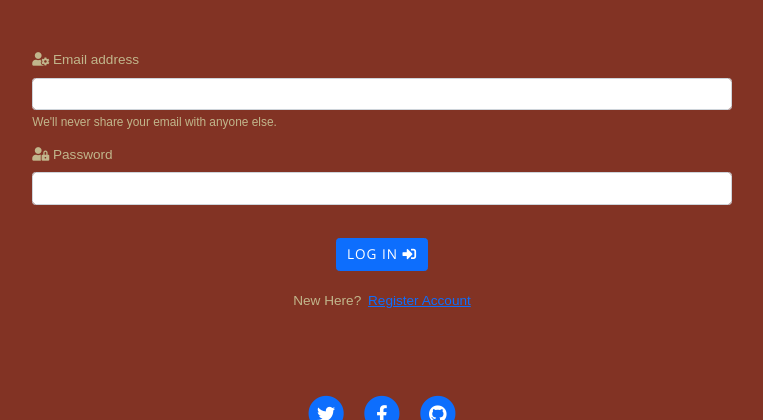
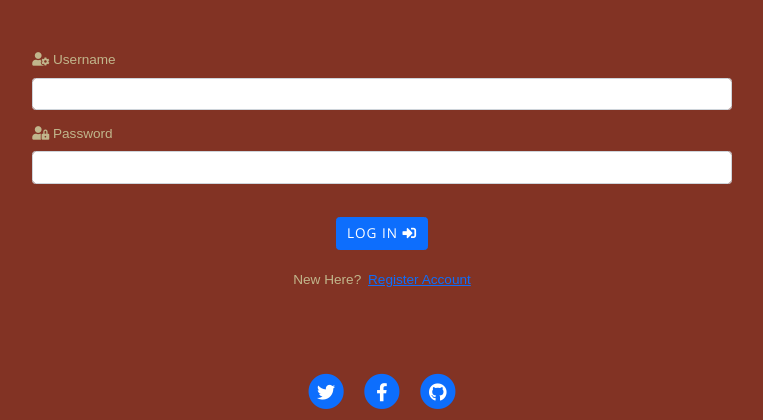
Before and after one commit to kashinak/kitchen-genie, a Flask app: page /login in a window 1280 px wide. Shown: the part 532-952 px from the top of the page, without its empty margins (258-1021 px from the left). Run offline with Flask 2, Linux system fonts and the light colour scheme; some libraries are stand-ins or nearby versions.

Commit message:
Reverted back to older version of login and register run.py functions and previous html for login page to simplify login credentials to user and password only

```diff
--- a/run.py
+++ b/run.py
@@ -84,17 +84,14 @@ def register():
     if request.method == "POST":
         # check if username already exists in db
         existing_user = mongo.db.users.find_one(
-            {"username": request.form.get("username").lower(),
-            "email": request.form.get("email").lower()}
-        )
+            {"username": request.form.get("username").lower()})
 
         if existing_user:
-            flash("User Name or Email already exists")
+            flash("Username already exists")
             return redirect(url_for("register"))
-        # dictionary 'register'
+
         register = {
             "username": request.form.get("username").lower(),
-            "email": request.form.get("email").lower(),
             "password": generate_password_hash(request.form.get("password"))
         }
         mongo.db.users.insert_one(register)
@@ -102,7 +99,6 @@ def register():
         # put the new user into 'session' cookie
         session["user"] = request.form.get("username").lower()
         flash("Registration Successful!")
-        return redirect(url_for("profile", username=session["user"]))
     return render_template("register.html")
 
 
@@ -115,16 +111,17 @@ def login():
 
         if existing_user:
             # ensure hashed password matches user input
-            if check_password_hash(existing_user["password"], request.form.get("password")):
-                session["user"] = request.form.get("username").lower()
-                flash("Welcome, {}".format(
-                       request.form.get("username")))
-                return redirect(url_for(
-                       "profile", username=session["user"]))
+            if check_password_hash(
+                existing_user["password"], request.form.get("password")):
+                    session["user"] = request.form.get("username").lower()
+                    flash("Welcome, {}".format(request.form.get("username")))
+                    return redirect(
+                        url_for("profile", username=session["user"]))
             else:
                 # invalid password match
                 flash("Incorrect Username and/or Password")
                 return redirect(url_for("login"))
+
         else:
             # username doesn't exist
             flash("Incorrect Username and/or Password")
--- a/templates/login.html
+++ b/templates/login.html
@@ -6,10 +6,10 @@
             <!-- username -->
             <div class="mb-3 form-inputs">
                 <i class="fas fa-user-cog"></i>
-                <label for="username" class="form-label">Email address</label>
-                <input type="email" class="form-control" id="username" name="username" aria-describedby="emailHelp"
-                    minlength="5" maxlength="30" pattern="[a-z0-9._%+-]+@[a-z0-9.-]+\.[a-z]{2,}$" required>
-                <div id="emailHelp" class="form-text">We'll never share your email with anyone else.</div>
+                <label for="username" class="form-label">Username</label>
+                <input id="username" name="username" class="form-control" type="text" minlength="5"
+                maxlength="15" pattern="^[a-zA-Z0-9]{5,15}$" class="validate" required>
+
             </div>
             <!-- password -->
             <div class="mb-3 form-inputs">
```
